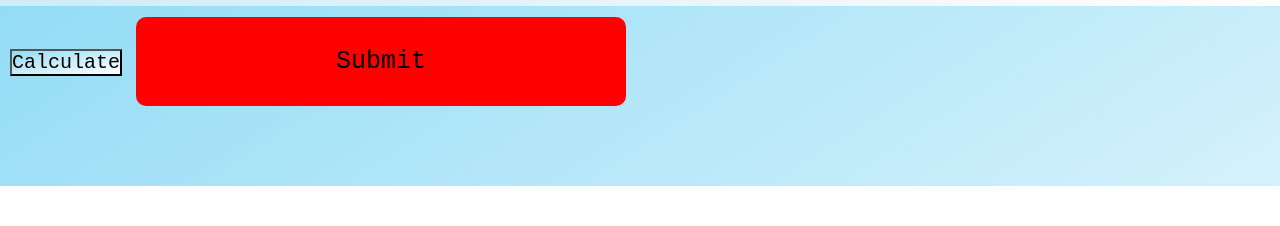
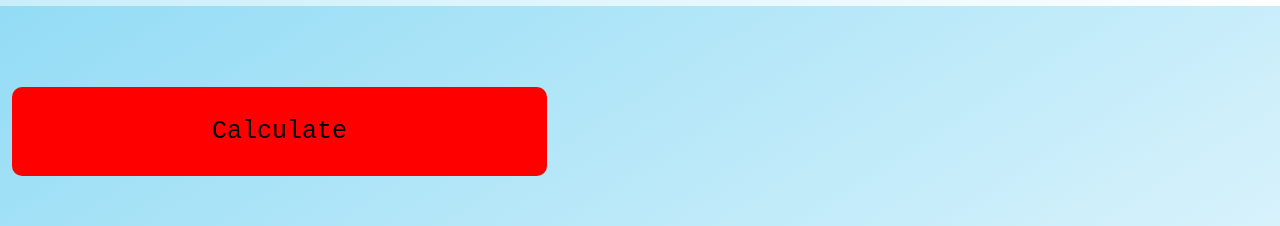
Before and after one commit to cloudec11/NextStepHacks, a plain HTML site: page index.html in a window 1280 px wide. Shown: the part 817-1043 px from the top of the page. Before the commit the page ends 1003 px from the top, so only its background shows below. Drawn offline with Linux system fonts and the light colour scheme.

Commit message:
fixed buttons

```diff
--- a/index.html
+++ b/index.html
@@ -37,11 +37,8 @@
 
 
 
-      <button type="submit" onclick="yearlyTuition();">Calculate</button>
+      <button class="sub" type="submit" onclick="yearlyTuition();">Calculate</button>
 
-      <button class="sub" value="submit" type="submit" onclick="yearlyTuition();">
-        Submit
-      </button>
       <p class="last" id="total-tuition"></p>
 
     </form>
```
Also changed, not shown: style.css (+6 -11 lines).
